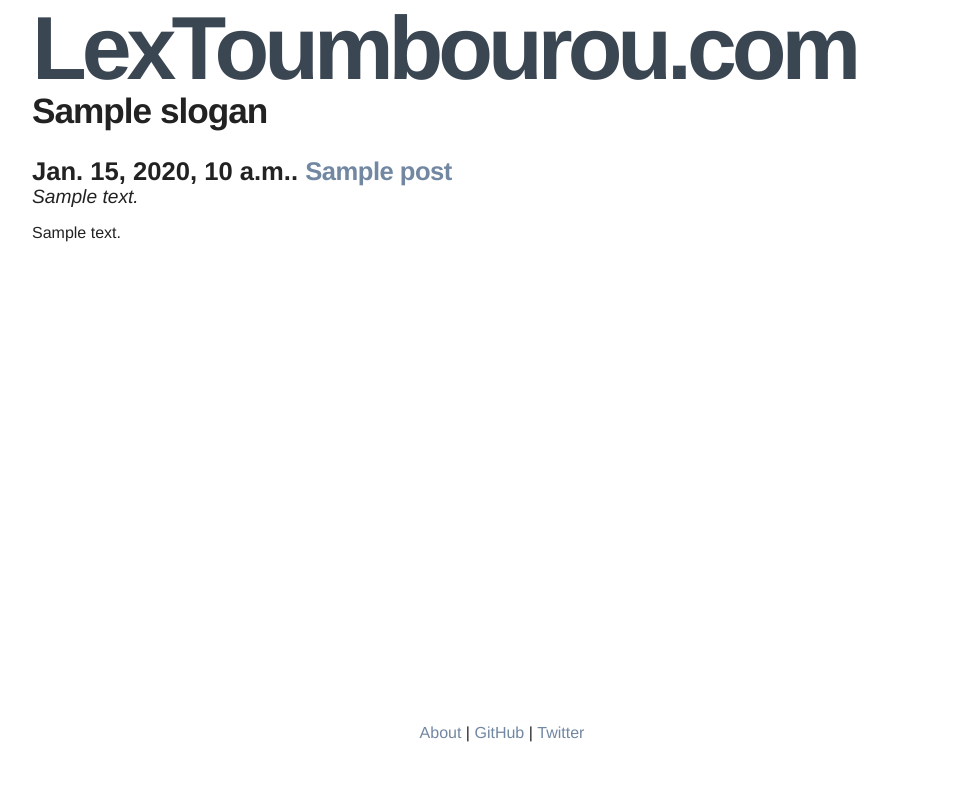
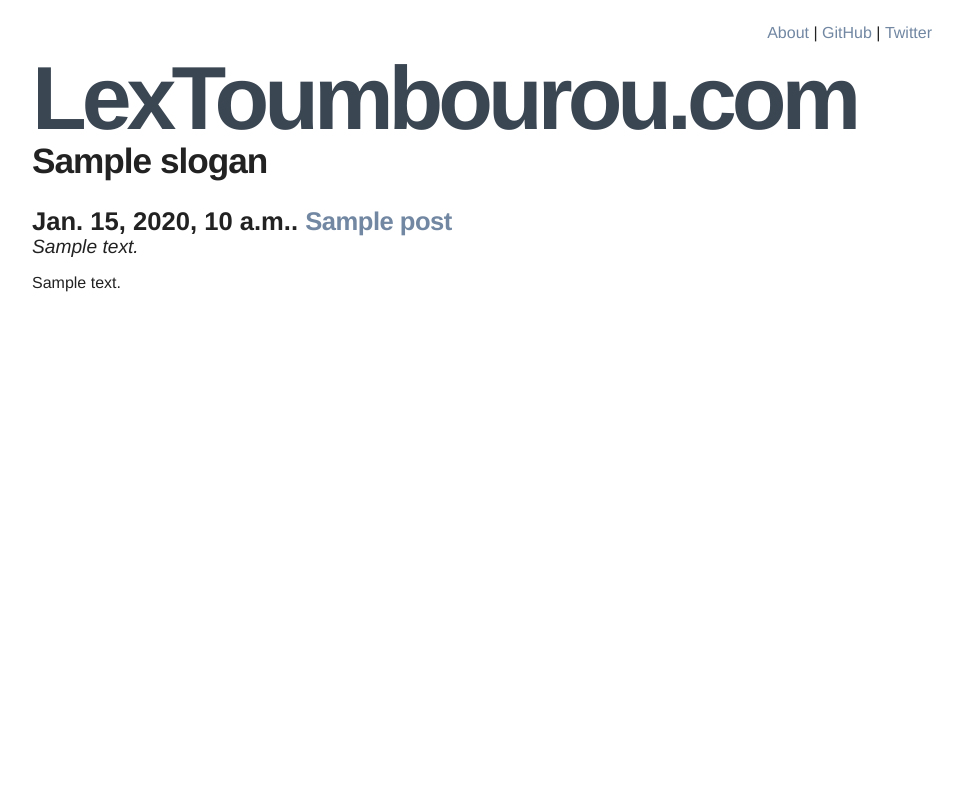
Before and after one commit to lextoumbourou/lextoumbourou.com-old, a Django app: template blog/templates/post.html in a window 1280 px wide. Shown: the whole page, without its empty margins (204-1167 px from the left). Run offline with Django 3.2, Linux system fonts and the light colour scheme; the template is opened without the code that fills it: most values are stand-ins (such as "Sample title", 1, 10 or a date in 2020).

Commit message:
Menu now goes on top.

```diff
--- a/blog/templates/base.html
+++ b/blog/templates/base.html
@@ -2,7 +2,7 @@
 
 <html xmlns="http://www.w3.org/1999/xhtml" xml:lang="en" lang="en">
 	<head>
-		<title>{% block title %}Lex and Stuff - {{ slogan }}{% endblock %}</title>
+		<title>{% block title %}LexToumbourou.com - {{ slogan }}{% endblock %}</title>
 			<script type="text/javascript" src="/static/lexandstuff/js/prettify.js"></script>
 			<link rel="stylesheet" href="/static/lexandstuff/css/prettify.css" type="text/css">
 			<link rel="stylesheet" href="/static/lexandstuff/css/default.css" type="text/css">
@@ -13,6 +13,13 @@
 
 	<body onload="prettyPrint()">
 		<div id="container">
+			<div id="main_menu">
+				<ul>
+					<li><a href="/blog/posts/about">About</a> | </li>
+					<li><a href="http://github.com/lextoumbourou">GitHub</a> | </li>
+					<li><a href="http://twitter.com/lexandstuff">Twitter</a> </li>
+				</ul>
+			</div>
 			<div id="header">
 				<h1><a href="{% url blog.views.main %}">LexToumbourou.com</a></h1>
 				<div id="slogan">
@@ -28,12 +35,7 @@
 		</div>
 
 		<div class="footer">
-				<ul>
-					<li><a href="/blog/posts/about">About</a> | </li>
-					<li><a href="http://github.com/lextoumbourou">GitHub</a> | </li>
-					<li><a href="http://twitter.com/lexandstuff">Twitter</a> </li>
-				</ul>
-			</div>
+		</div>
 
 
 	</body>
--- a/static/css/default.css
+++ b/static/css/default.css
@@ -122,19 +122,12 @@ ul.articles li {
 }
 
 #main_menu ul{
+text-align:right;
 }
 
 #main_menu li {
      display: inline;
      list-style-type: none;
-}
-
-#main_menu a {
-	    color: #7187A2;
-    font-size: 20px;
-    font-weight: bold;
-    letter-spacing: -1px;
-    padding: 6px 10px;
 }
 
 #main_menu a:link, #main_menu a:visited {
@@ -257,10 +250,3 @@ pre.prettyprint {
 	height: 100px; /* .push must be the same height as .footer */
 	background-color: #222222
 }
-	.footer ul {
-		text-align:center;
-	}
-
-	.footer ul li {
-		display:inline;
-	}
```
